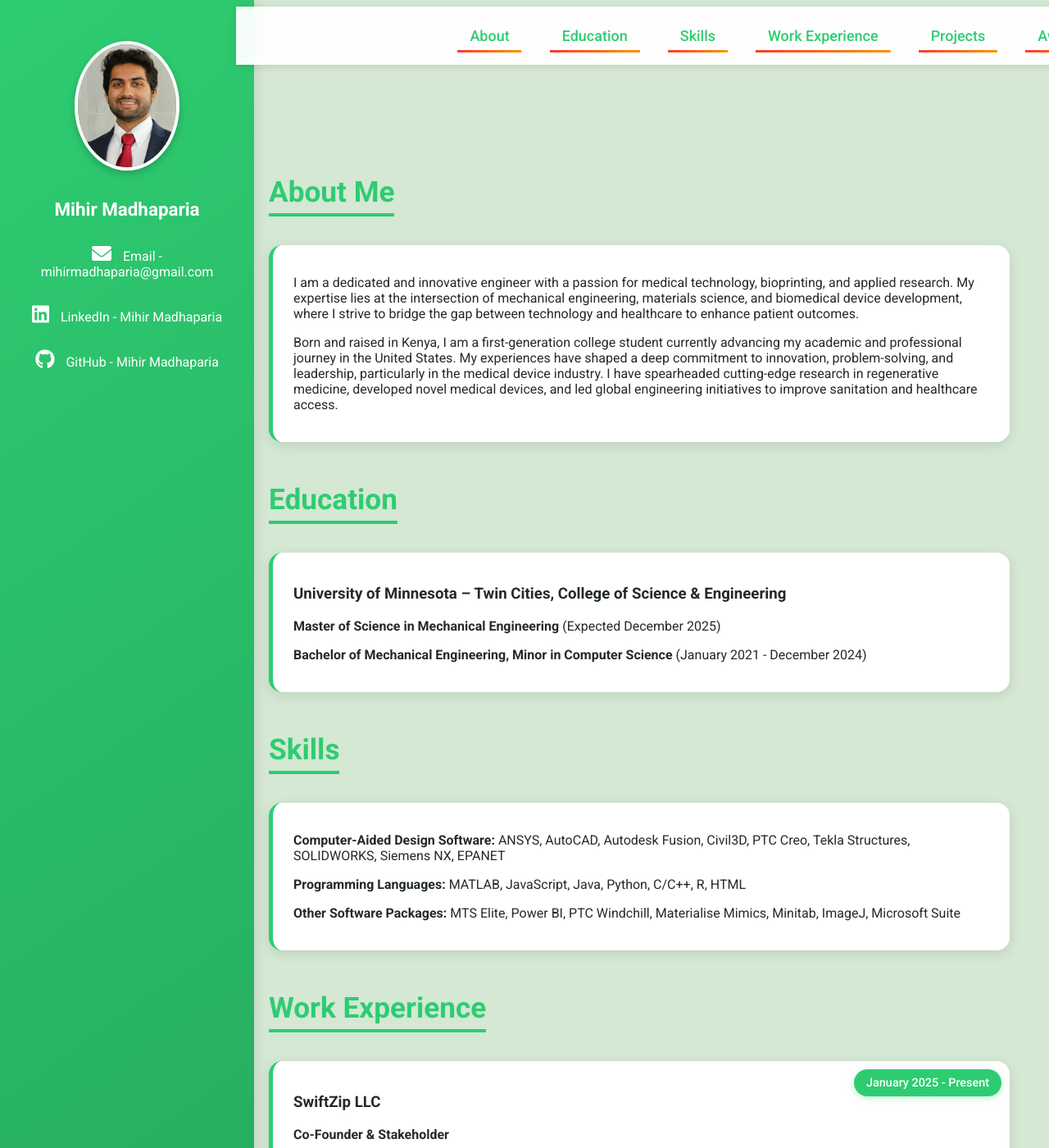
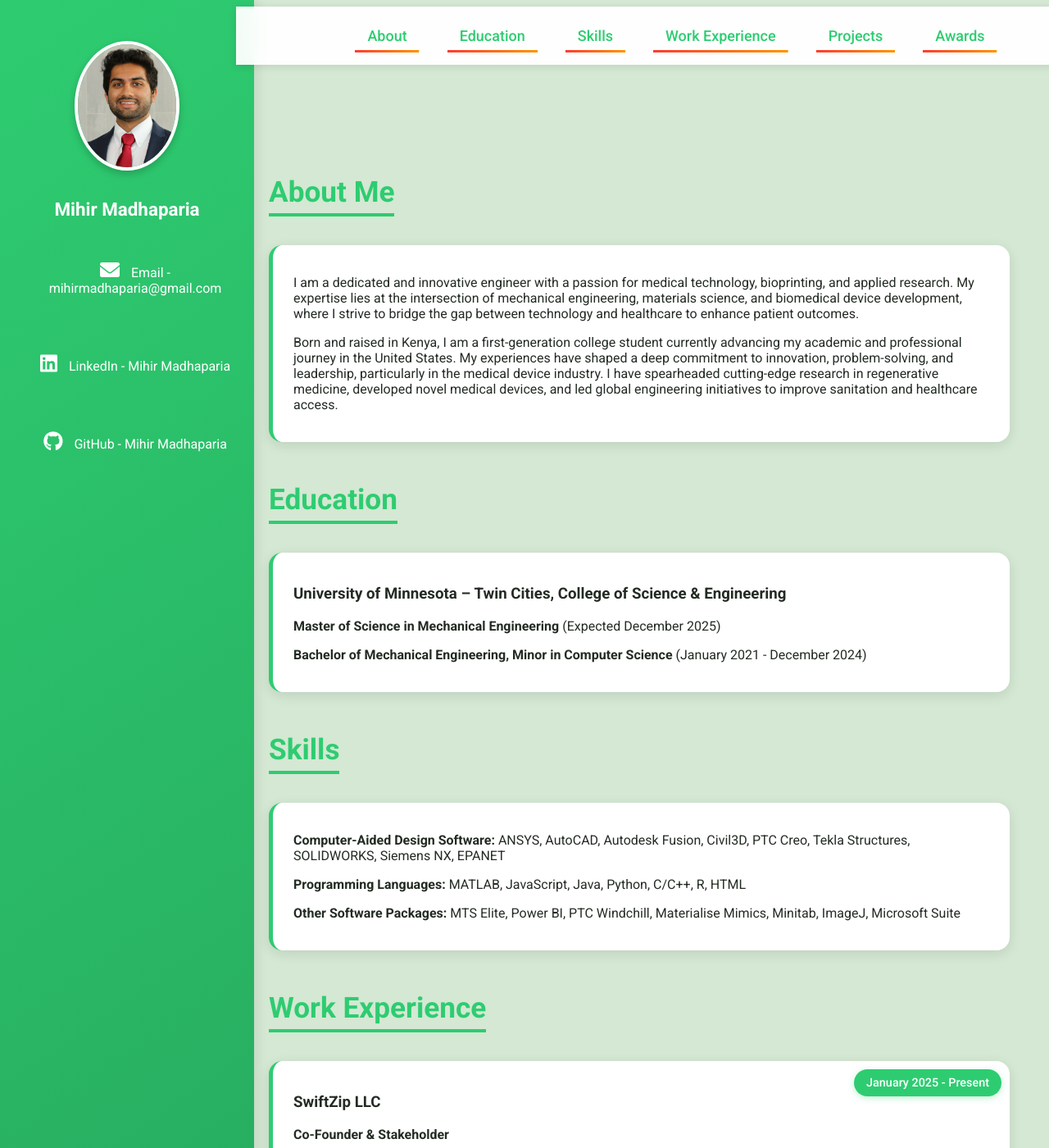
Before and after one commit to mihirmadhaparia/mihirmadhaparia.github.io, a Jekyll site: the page built from README.md, in a window 1280 px wide and 1400 px high. Shown: the whole window at 82% size. Built offline with Jekyll 4.4.1, drawn with Linux system fonts in a browser that asks for light colours; our own code applies the rules of GitHub Pages for plain Markdown files.

Commit message:
Assistant checkpoint: Fix mobile layout and restore navigation
Assistant generated file changes:
- assets/css/style.css: Fix mobile layout and restore dark theme, Fix desktop navigation

---

User prompt:

revert to the old dark green scheme I had. I liked that more. Also, fix it so the navigation bar is always visible on my desktop screen, I hate having to scroll all the way up to find it. The mobile site on the other hand is still not working correctly. The side panel is all I can see on my phone, with a small slither of the rest of the screen on the side. This is unacceptable, fix it!

Replit-Commit-Author: Assistant
Replit-Commit-Session-Id: 94270d46-d4b1-48a5-b301-f0dcabad732d

```diff
--- a/assets/css/style.css
+++ b/assets/css/style.css
@@ -93,7 +93,8 @@ body {
 nav {
     position: fixed;
     top: 0;
-    width: 100%;
+    right: 0;
+    width: calc(100% - 250px);
     background: #2F3E2F;
     padding: 20px 0;
     text-align: center;
@@ -229,9 +230,10 @@ nav.shrink a {
 /* Responsive Design Adjustments */
 @media (max-width: 768px) {
     .side-panel {
+        position: relative;
         width: 100%;
         height: auto;
-        position: static;
+        min-height: auto;
         padding: 20px;
     }
 
@@ -245,14 +247,14 @@ nav.shrink a {
         margin-left: 0;
         padding: 20px;
         width: 100%;
+        clear: both;
     }
 
     nav {
         position: sticky;
         top: 0;
-        left: 0;
         width: 100%;
-        background: rgba(255, 255, 255, 0.95);
+        background: #2F3E2F;
         z-index: 1000;
     }
 
@@ -260,21 +262,26 @@ nav.shrink a {
         display: flex;
         flex-wrap: wrap;
         justify-content: center;
-        gap: 15px;
-        padding: 10px;
+        gap: 10px;
+        padding: 5px;
     }
 
     .nav-links a {
-        padding: 10px 15px;
-        font-size: 16px;
-        background: #f5f5f5;
-        border-radius: 5px;
+        padding: 8px 12px;
+        font-size: 14px;
+        color: #F1EDE2;
     }
 
     .experience-box {
         padding: 20px;
         margin: 10px 0;
+        width: 100%;
     }
+
+    body {
+        overflow-x: hidden;
+    }
+}
 
     .contact-info {
         display: flex;
```
